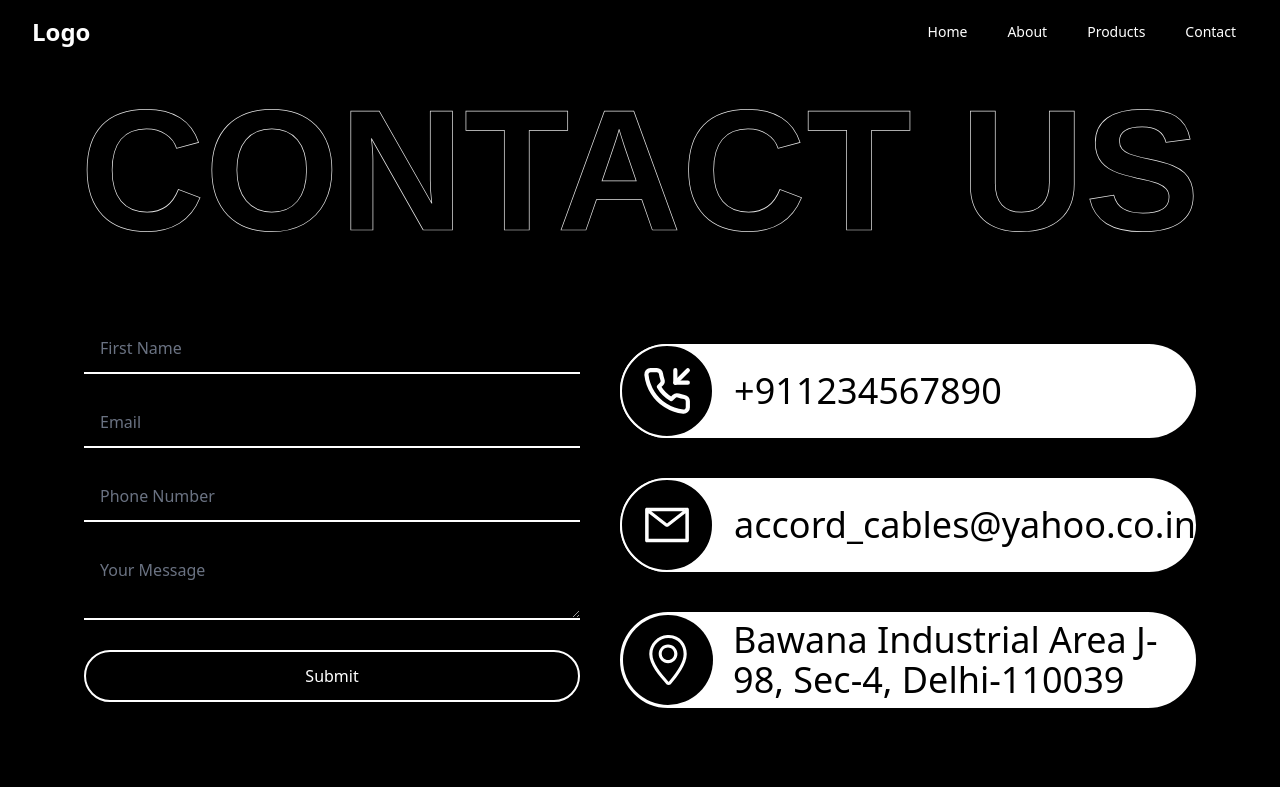
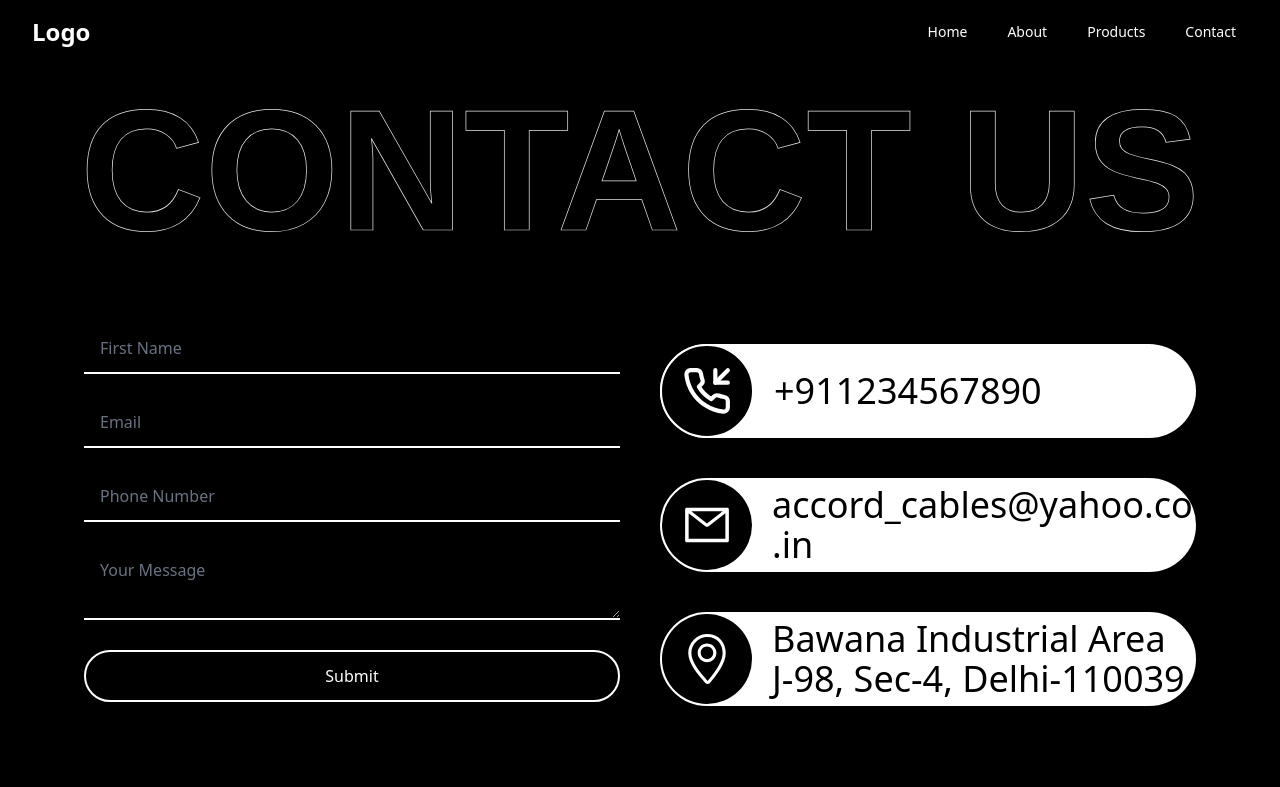
Before and after one commit to developer111222/accord, a Next.js app: page /contact in a window 1280 px wide. Shown: the top 787 px of the page. Built offline with nearby package versions, Linux system fonts and the light colour scheme.

Commit message:
first commit

```diff
--- a/src/app/contact/ContactDetails.tsx
+++ b/src/app/contact/ContactDetails.tsx
@@ -15,16 +15,16 @@ const ContactDetails = () => {
                     </div>
                 </div>
                 <div className='flex-1 my-5'>
-                    <div className='bg-white flex flex-row rounded-full content-center items-center gap-5'>
-                        <div className='bg-black rounded-full p-5 items-center border-2 border-white'>
+                    <div className='flex flex-row bg-white rounded-full border-2 border-white content-center items-center gap-5'>
+                        <div className='bg-black rounded-full p-5 '>
 
                             <AiOutlineMail color="white" size={50} />
                         </div>
-                        < h3 className='md:text-4xl lg:text-4xl sm:text-5xl'>accord_cables@yahoo.co.in</h3>
+                        < h3 className='md:text-4xl lg:text-4xl sm:text-4xl'>accord_cables@yahoo.co .in</h3>
                     </div>
                 </div>
                 <div className='flex-1 my-5'>
-                    <div className="flex flex-row bg-white rounded-full border-3 border-white content-center items-center gap-5">
+                    <div className="flex flex-row bg-white rounded-full border-2 border-white content-center items-center gap-5">
 
                      <div className="bg-black rounded-full p-5 ">
                      <SlLocationPin color="white" size={50} />
```
